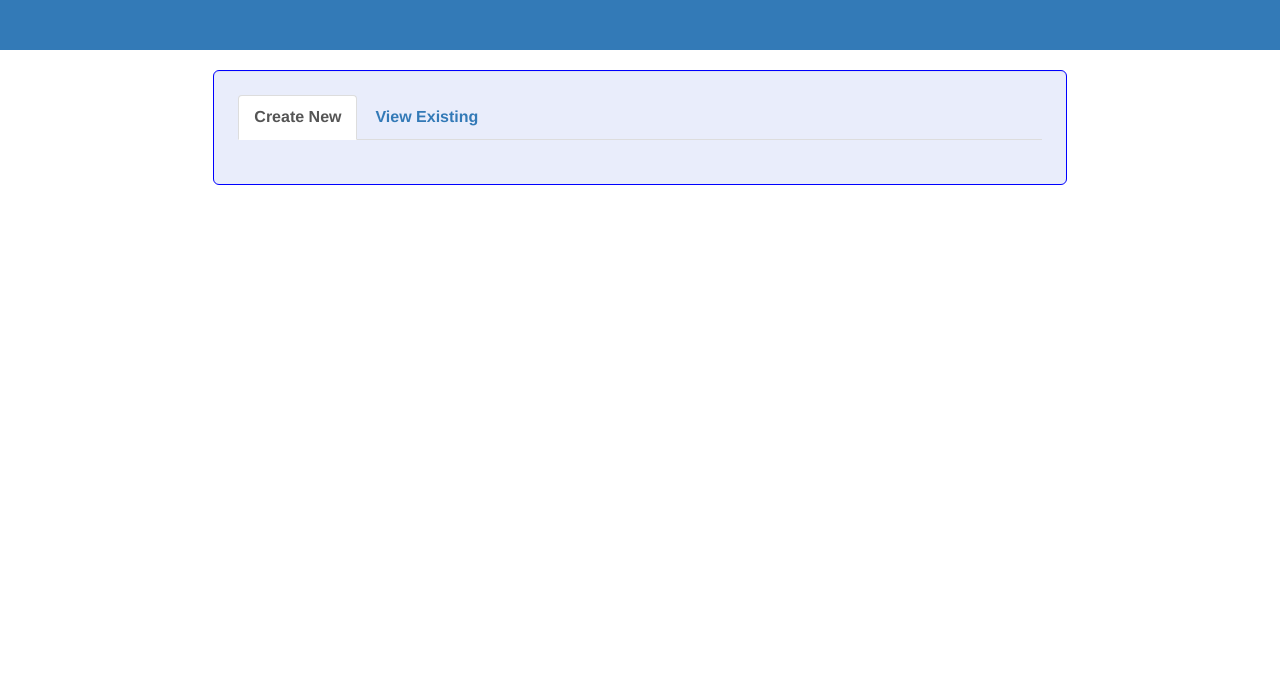
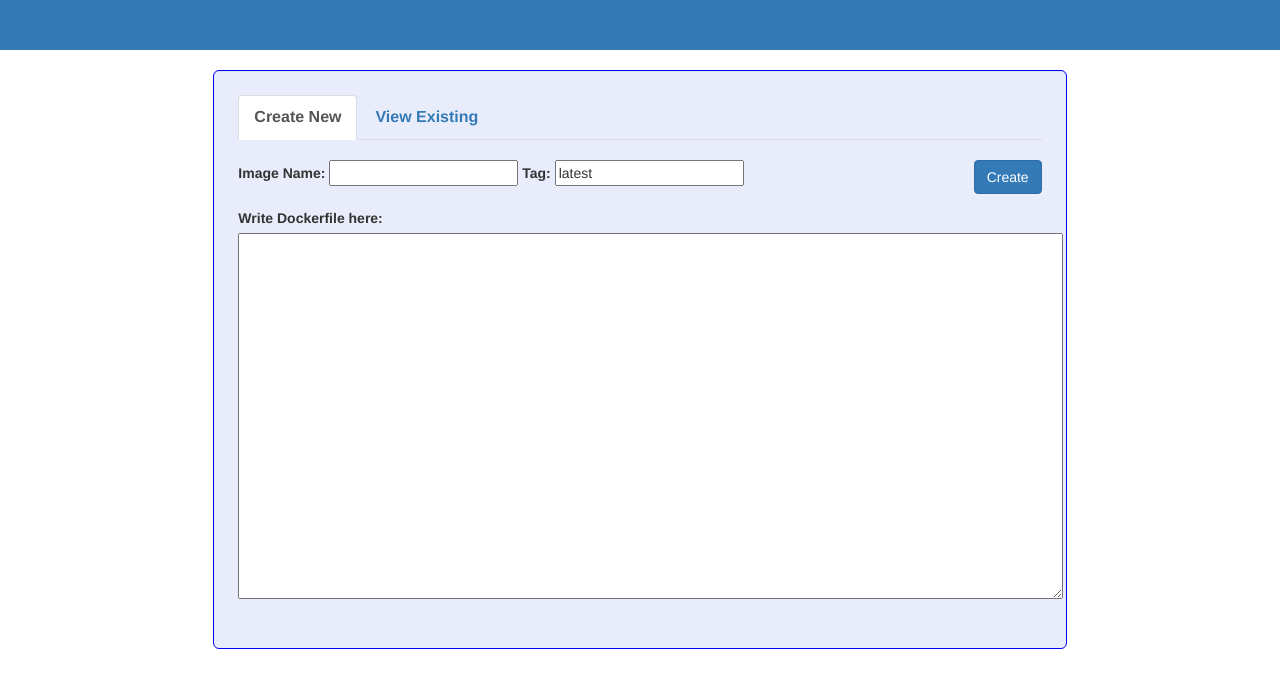
Before and after one commit to miniSat/Minisat, a Django app: template main_app/templates/containers/local_images.html in a window 1280 px wide. Shown: the part 50-738 px from the top of the page. Run offline with Django 3.2, Linux system fonts and the light colour scheme; the template is opened without the code that fills it: values that come from a table or form of the project are taken from there, others are empty; some libraries are stand-ins or nearby versions.

Commit message:
form to feed image name and tag name to build an docker image locally using a dockerfile
Signed-off-by: Yadnesh Kulkarni <yadnesh45@gmail.com>

```diff
--- a/main_app/admin.py
+++ b/main_app/admin.py
@@ -5,7 +5,8 @@ from .models import (
                      Create_host_model,
                      Operating_system_model,
                      Profile_model,
-                     Container_model
+                     Container_model,
+                     Local_image_model
                     )
 # Register your models here.
 
@@ -14,3 +15,4 @@ admin.site.register(Profile_model)
 admin.site.register(Create_host_model)
 admin.site.register(Operating_system_model)
 admin.site.register(Container_model)
+admin.site.register(Local_image_model)
--- a/main_app/forms.py
+++ b/main_app/forms.py
@@ -1,5 +1,5 @@
 from django import forms
-from django.forms import TextInput
+from django.forms import Textarea, TextInput
 from .models import *
 
 
@@ -30,3 +30,12 @@ class newContainerform(forms.ModelForm):
     class Meta:
         model = Container_model
         fields = '__all__'
+
+
+class Local_image_form(forms.ModelForm):
+    class Meta:
+        model = Local_image_model
+        widgets = {
+            'dockerfile': Textarea(attrs={'cols': 99, 'rows': 18, 'resize': 'vertical'})
+        }
+        fields = '__all__'
--- a/main_app/models.py
+++ b/main_app/models.py
@@ -60,3 +60,10 @@ class Container_model(models.Model):
     container_name = models.CharField("Container Name", max_length=20)
     command = models.CharField("Command",max_length=15)
     entry_point = models.CharField("Entry Point", max_length=15)
+
+
+# Model for Local Images
+class Local_image_model(models.Model):
+    dockerfile = models.TextField("Write Dockerfile here")
+    image_name = models.CharField("Image Name", max_length=20)
+    tag_name = models.CharField("Tag", max_length=20, default="latest")
--- a/main_app/templates/containers/local_images.html
+++ b/main_app/templates/containers/local_images.html
@@ -1,7 +1,15 @@
 {% extends 'form_template.html' %}
 
+
 {% block form_content %}
-
+  <form action="post_docker_image" method="post">
+    {% csrf_token %}
+    {{ form.image_name.label_tag }} {{ form.image_name }} {{ form.tag_name.label_tag }} {{ form.tag_name }} <button type="submit" style="float: right;" class="btn btn-primary">Create</button>
+    <br><br>
+    {{form.dockerfile.label_tag}}
+    {{form.dockerfile}}
+    <br><br>
+  </form>
 {% endblock %}
 
 {% block exist_content %}
@@ -18,10 +26,10 @@
   <tbody>
     {% for key, values in images_list.items %}
     <tr>
-        <td>{{ key }}</td>
-        {% for v in values %}
-          <td>{{ v }}</td>
-        {% endfor %}
+      <td>{{ key }}</td>
+      {% for v in values %}
+        <td>{{ v }}</td>
+      {% endfor %}
     </tr>
     {% endfor %}
   </tbody>
--- a/main_app/urls.py
+++ b/main_app/urls.py
@@ -14,4 +14,5 @@ urlpatterns = [
     path('new_container', views.new_container, name="new_container"),
     path('post_new_container', views.post_new_container, name='post_new_container'),
     path('local_images', views.local_images, name='local_images'),
+    path('post_docker_image', views.post_docker_image, name="post_docker_image"),
 ]
```
Also changed, not shown: main_app/views.py (+17 -3 lines), db.sqlite3, main_app/migrations/0019_auto_20180102_0534.py (added), main_app/migrations/0020_local_image_model.py (added), main_app/migrations/0021_delete_local_image_model.py (added), main_app/migrations/0022_container_model_dockerfile.py (added), main_app/migrations/0023_auto_20180102_0605.py (added), main_app/migrations/0024_auto_20180102_0950.py (added), main_app/migrations/0025_auto_20180102_0951.py (added), 1 other file.
